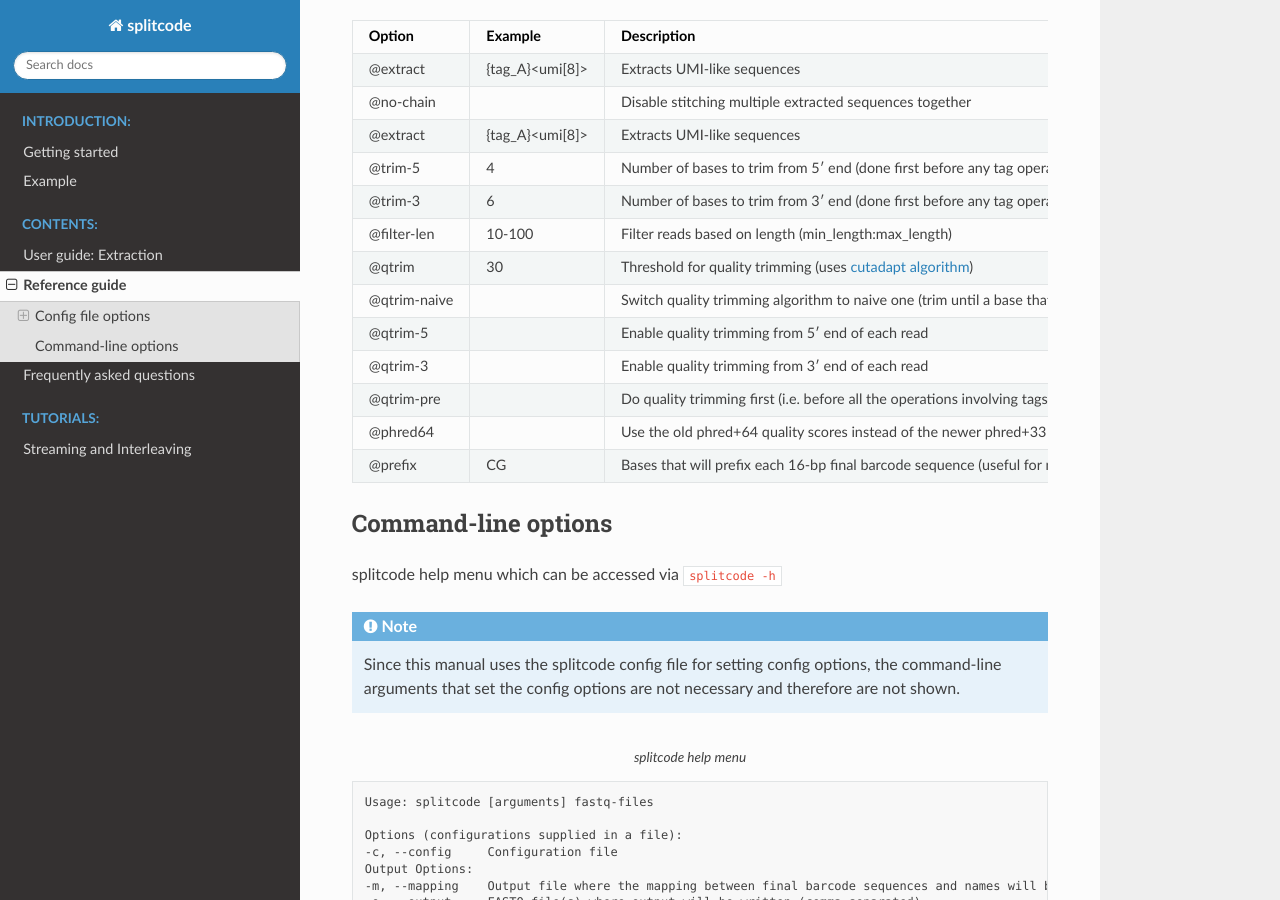
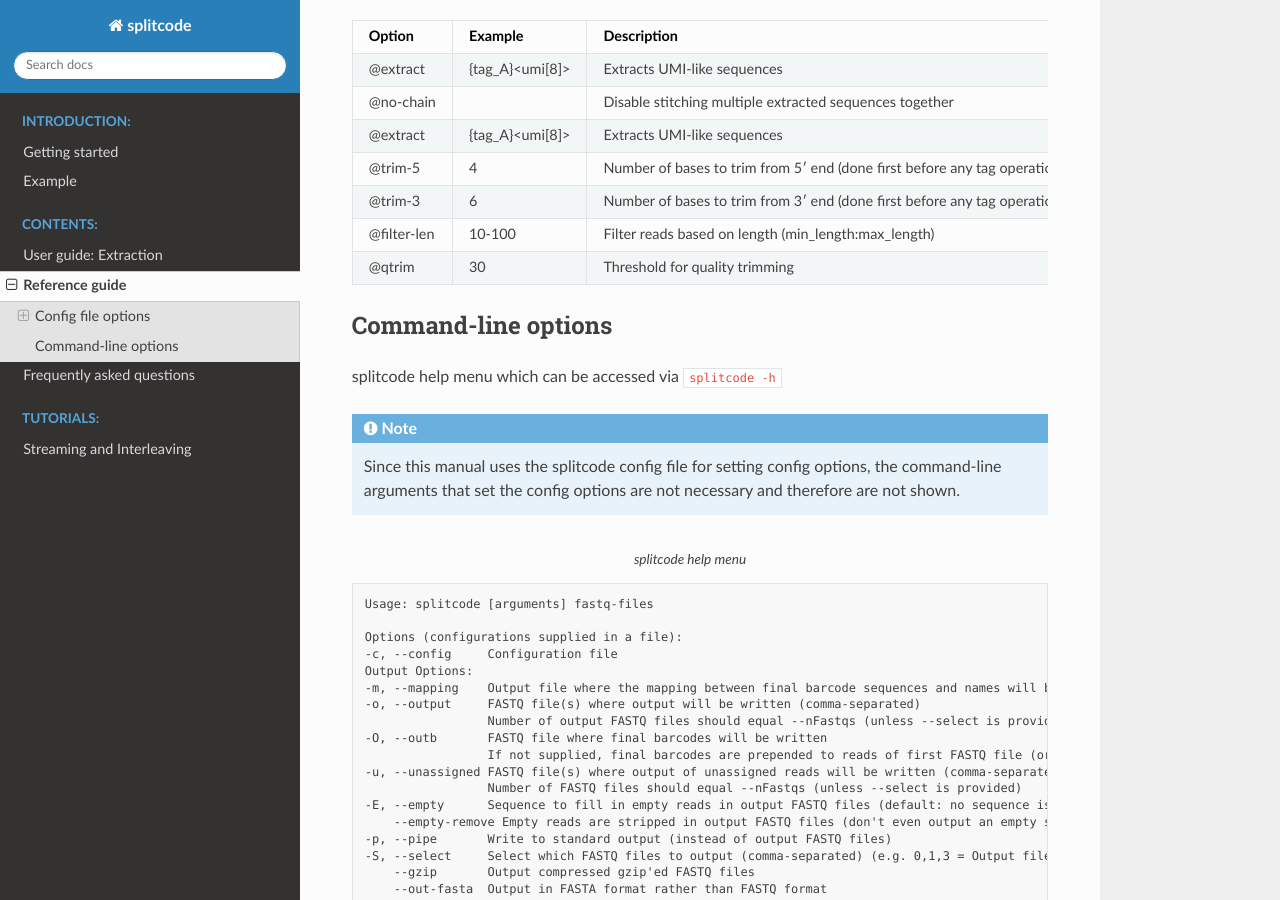
Before and after one commit to pachterlab/splitcode-tutorial, a Sphinx documentation site: the page built from docs/source/reference_guide.rst, in a window 1280 px wide and 900 px high, scrolled down 1027 px. Built offline with Sphinx 7.4.7 and the Read the Docs theme 2.0.0, drawn with Linux system fonts in a browser that asks for light colours.

Commit message:
Update reference_guide.rst

```diff
--- a/docs/source/reference_guide.rst
+++ b/docs/source/reference_guide.rst
@@ -115,25 +115,7 @@
      - Filter reads based on length (min_length:max_length)
    * - @qtrim
      - 30
-     - Threshold for quality trimming (uses `cutadapt algorithm <https://cutadapt.readthedocs.io/en/stable/algorithms.html#quality-trimming-algorithm>`_)
-   * - @qtrim-naive
-     -
-     - Switch quality trimming algorithm to naive one (trim until a base that meets quality threshold is found)
-   * - @qtrim-5
-     -
-     - Enable quality trimming from 5′ end of each read
-   * - @qtrim-3
-     -
-     - Enable quality trimming from 3′ end of each read
-   * - @qtrim-pre
-     -
-     - Do quality trimming first (i.e. before all the operations involving tags)
-   * - @phred64
-     -
-     - Use the old phred+64 quality scores instead of the newer phred+33 scores
-   * - @prefix
-     - CG
-     - Bases that will prefix each 16-bp final barcode sequence (useful for merging separate experiments)
+     - Threshold for quality trimming
 
 Command-line options
 ^^^^^^^^^^^^^^^^^^^^
```
